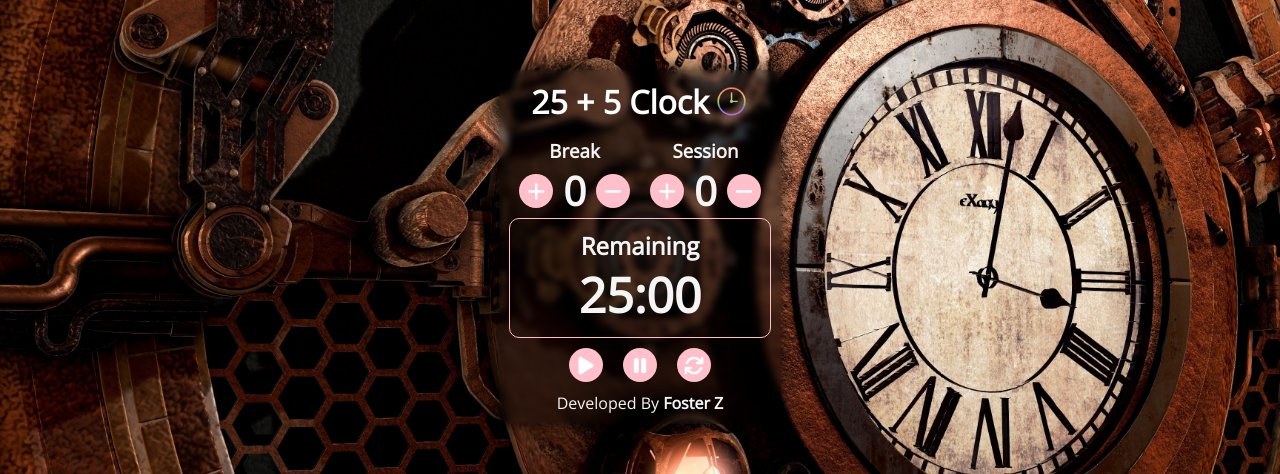
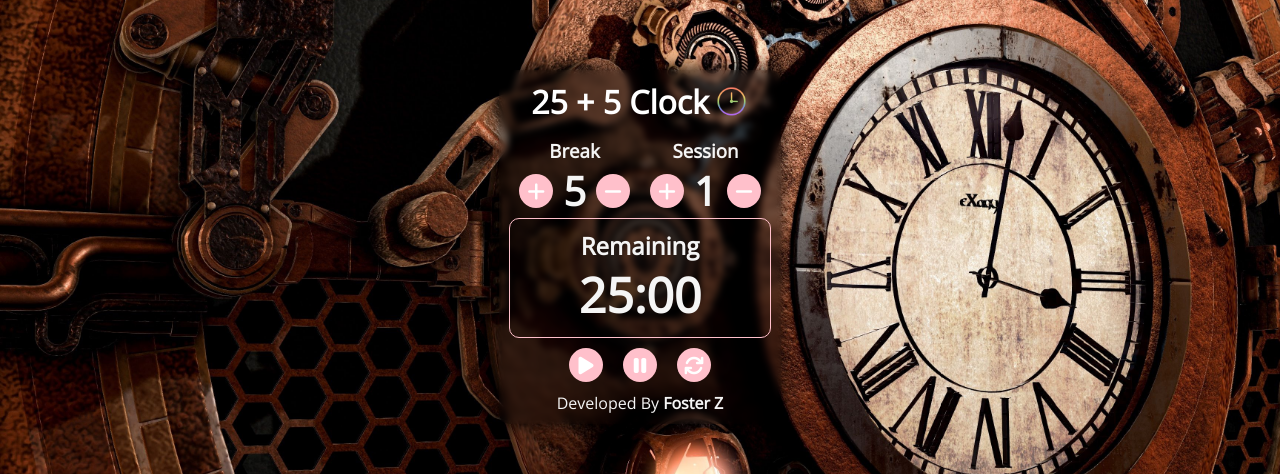
Before and after one commit to Foss-Educational-Projects/Clock, a React (Vite) app: page / in a window 1280 px wide. Shown: the part 153-627 px from the top of the page. Built offline with nearby package versions, Linux system fonts and the light colour scheme.

Commit message:
Initial Commit Clock 3

```diff
--- a/package.json
+++ b/package.json
@@ -10,8 +10,10 @@
     "preview": "vite preview"
   },
   "dependencies": {
+    "@reduxjs/toolkit": "^1.9.2",
     "react": "^18.2.0",
-    "react-dom": "^18.2.0"
+    "react-dom": "^18.2.0",
+    "react-redux": "^8.0.5"
   },
   "devDependencies": {
     "@types/react": "^18.0.27",
--- a/src/assets/scss/components/clock/_clock.scss
+++ b/src/assets/scss/components/clock/_clock.scss
@@ -9,6 +9,8 @@
 	--accent-color:pink;
 }
 .clock {
+	margin: 10px 0;
+	width: 100%;
 	padding: 10px;
 	border-radius: 10px;
 	font-family: "Open Sans", sans-serif;
--- a/src/assets/scss/main.scss
+++ b/src/assets/scss/main.scss
@@ -16,8 +16,14 @@ body, html {
 	background-position: center;
 	background-repeat: no-repeat;
 	width: inherit;
-	height: inherit;
+	height: 100%;
 	display: flex;
 	justify-content: center;
 	align-items: center;
 }
+@media (orientation:landscape){
+	#root {
+		height: auto;
+		min-height: 100%!important;
+	}
+}
--- a/src/components/Clock.jsx
+++ b/src/components/Clock.jsx
@@ -1,28 +1,36 @@
 import React from "react";
+import { useSelector, useDispatch } from "react-redux";
+
+import { increaseBreak, decreaseBreak } from "../features/breakSlice";
+import { increaseSession, decreaseSession } from "../features/sessionSlice";
+
 import Logo from "./../assets/images/clock-2.png"
 const Clock = () => {
-	const text = 0;
+	const breakValue = useSelector(state => state.break.value)
+	const sessionValue = useSelector(state => state.session.value)
+
+	const dispatch = useDispatch();
 	return (
 		<div className="clock">
 			<h1 className="clock-header">
-			25 + 5 Clock
-			<img id="clock-header-logo" src={Logo} alt="Clock Logo" />
+				25 + 5 Clock
+				<img id="clock-header-logo" src={Logo} alt="Clock Logo" />
 			</h1>
 			<div className="break-and-session">
 				<div className="break-section">
 					<h3 className="break-section-title">Break</h3>
 					<div className="break-section-settings">
-						<button className="break-increase"><i className="fa-solid fa-plus"></i></button>
-						<p className="values">{text}</p>
-						<button className="break-decrease"><i className="fa-solid fa-minus"></i></button>
+						<button className="break-increase" onClick={() => dispatch(increaseBreak())}><i className="fa-solid fa-plus"></i></button>
+						<p className="values">{breakValue}</p>
+						<button className="break-decrease" onClick={() => dispatch(decreaseBreak())}><i className="fa-solid fa-minus"></i></button>
 					</div>
 				</div>
 				<div className="session-section">
 					<h3 className="session-section-title">Session</h3>
 					<div className="session-section-settings">
-						<button className="session-increase"><i className="fa-solid fa-plus"></i></button>
-						<p className="values">{text}</p>
-						<button className="session-decrease"><i className="fa-solid fa-minus"></i></button>
+						<button className="session-increase" onClick={() => dispatch(increaseSession())}><i className="fa-solid fa-plus"></i></button>
+						<p className="values">{sessionValue}</p>
+						<button className="session-decrease" onClick={() => dispatch(decreaseSession())}><i className="fa-solid fa-minus"></i></button>
 					</div>
 				</div>
 			</div>
@@ -30,7 +38,7 @@ const Clock = () => {
 				<div className="timer-display">
 					<h2 className="timer-header">Remaining</h2>
 					<div className="timer-clock">
-					25:00
+						25:00
 					</div>
 				</div>
 				<div className="timer-controls">
--- /dev/null
+++ b/src/features/breakSlice.js
@@ -0,0 +1,21 @@
+import { createSlice } from '@reduxjs/toolkit'
+
+const initialState = {
+	value: 5
+}
+
+const breakSlice = createSlice({
+	name: "break",
+	initialState,
+	reducers: {
+		increaseBreak:(state, action) => {
+			state.value++;
+		},
+		decreaseBreak:(state, action) => {
+			state.value--;
+		}
+	}
+})
+
+export const { increaseBreak, decreaseBreak} = breakSlice.actions;
+export default breakSlice.reducer;
--- /dev/null
+++ b/src/features/sessionSlice.js
@@ -0,0 +1,21 @@
+import { createSlice } from '@reduxjs/toolkit'
+
+const initialState = {
+	value: 1
+}
+
+const sessionSlice = createSlice({
+	name: "session",
+	initialState,
+	reducers: {
+		increaseSession:(state, action) => {
+			state.value++;
+		},
+		decreaseSession:(state, action) => {
+			state.value--;
+		}
+	}
+})
+
+export const { increaseSession, decreaseSession } = sessionSlice.actions;
+export default sessionSlice.reducer;
--- a/src/main.jsx
+++ b/src/main.jsx
@@ -1,9 +1,14 @@
 import React from 'react'
 import ReactDOM from 'react-dom/client'
+import { Provider } from 'react-redux'
+
+import { store } from './store/store'
 import App from './App'
 
 ReactDOM.createRoot(document.getElementById('root')).render(
-  <React.StrictMode>
-    <App />
-  </React.StrictMode>,
+  <Provider store={store}>
+    <React.StrictMode>
+      <App />
+    </React.StrictMode>
+  </Provider>
 )
--- /dev/null
+++ b/src/store/store.js
@@ -0,0 +1,10 @@
+import { configureStore} from '@reduxjs/toolkit'
+import sessionSlice from '../features/sessionSlice'
+import breakSlice from '../features/breakSlice'
+
+export const store = configureStore({
+	reducer: {
+		break:breakSlice,
+		session: sessionSlice
+	}
+})
```
Also changed, not shown: 1 other file (tests, documents, lock files or other folders).
